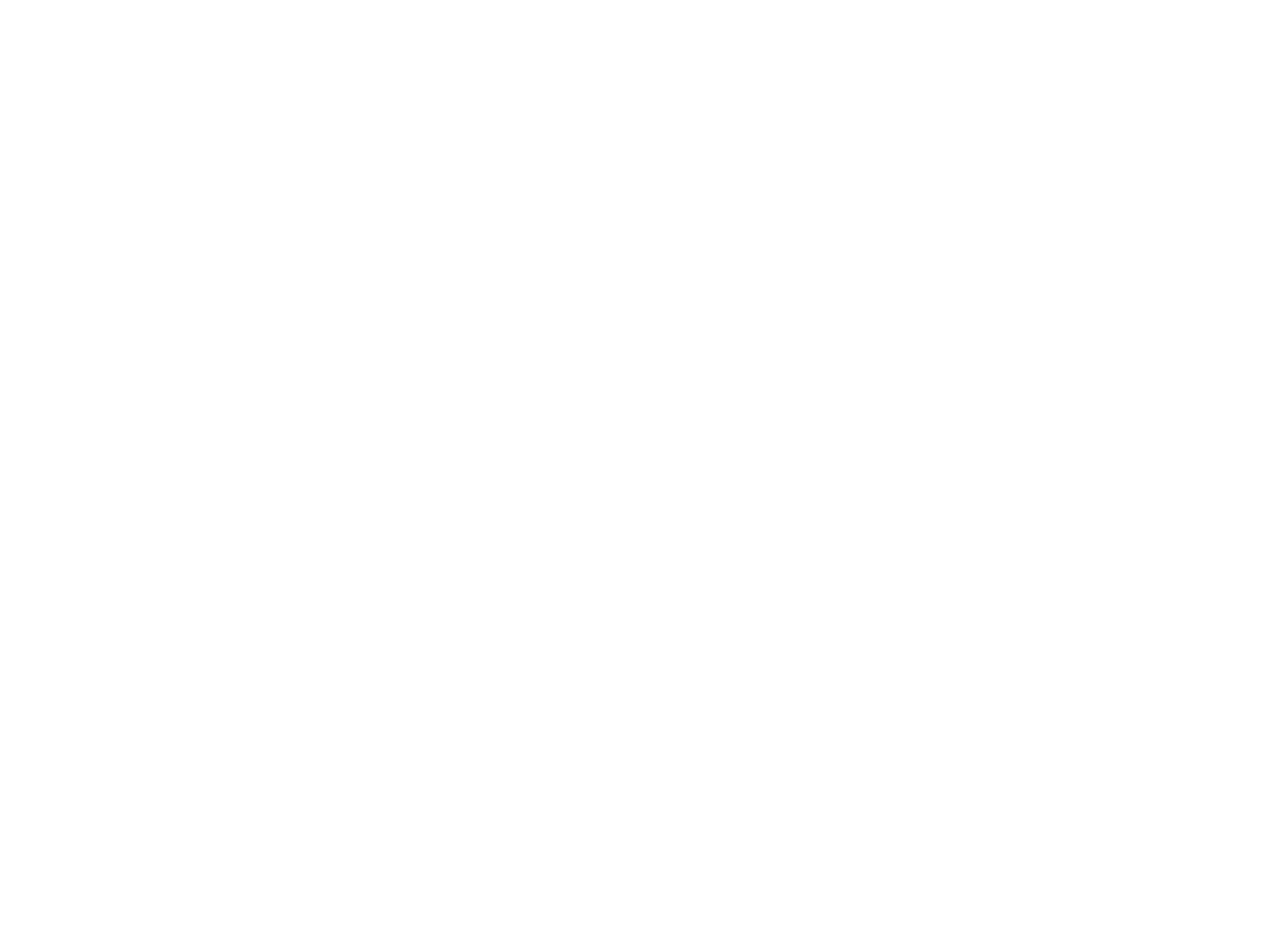
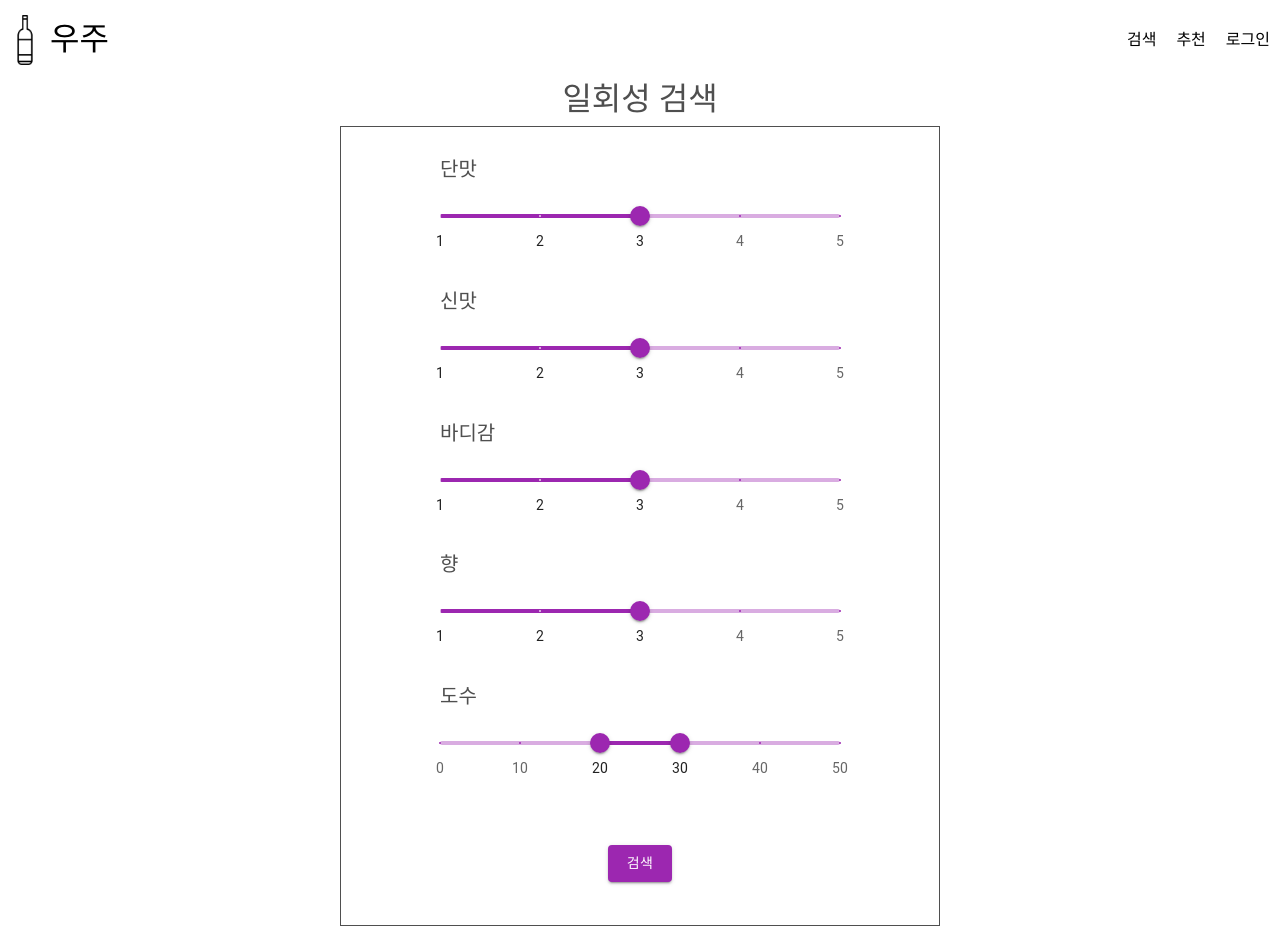
Before and after one commit to SPAMallday/WouldU, a React (Create React App) app in the folder frontend/: page /once in a window 1280 px wide. Before the commit this address had no page. Before the commit the page ends 800 px from the top, so only its background shows below. Built offline with nearby package versions, Linux system fonts and the light colour scheme.

Commit message:
[feature] 일회성검색

```diff
--- a/frontend/src/App.js
+++ b/frontend/src/App.js
@@ -6,6 +6,7 @@
 import Join from "views/login/joinID";
 import Join2 from "views/login/joinQ";
 import MyPage from "views/mypage/MyPage";
+import SearchOnce from "views/search/SearchOnce";
 
 export default function App() {
   return (
@@ -19,7 +20,8 @@
               <Route path="login" element={<Login />}></Route>
               <Route path="join" element={<Join />}></Route>
               <Route path="survey" element={<Join2 />}></Route>
-              <Route path="/mypage" element={<MyPage />}></Route>
+              <Route path="mypage" element={<MyPage />}></Route>
+              <Route path="once" element={<SearchOnce />}></Route>
             </Route>
           </Routes>
         </Suspense>
--- /dev/null
+++ b/frontend/src/views/search/SearchOnce.js
@@ -0,0 +1,219 @@
+import React, { useState } from "react";
+import styled from "@emotion/styled";
+import Header from "components/nav/Header";
+import { Link } from "react-router-dom";
+import Box from "@mui/material/Box";
+import Slider from "@mui/material/Slider";
+import Button from "@mui/material/Button";
+
+//import axios from "axios";
+
+export default function SearchOnce() {
+  const [sweet, setSweet] = useState(3);
+  const [sour, setSour] = useState(3);
+  const [body, setBody] = useState(3);
+  const [smell, setSmell] = useState(3);
+  const [value, setValue] = useState([20, 30]);
+
+  const onClick = () => {
+    console.log(sweet);
+    console.log(sour);
+    console.log(body);
+    console.log(smell);
+    console.log(value);
+  };
+
+  const marks = [
+    {
+      value: 1,
+      label: "1",
+    },
+    {
+      value: 2,
+      label: "2",
+    },
+    {
+      value: 3,
+      label: "3",
+    },
+    {
+      value: 4,
+      label: "4",
+    },
+    {
+      value: 5,
+      label: "5",
+    },
+  ];
+
+  const alchol = [
+    {
+      value: 0,
+      label: "0",
+    },
+
+    {
+      value: 10,
+      label: "10",
+    },
+
+    {
+      value: 20,
+      label: "20",
+    },
+    {
+      value: 30,
+      label: "30",
+    },
+    {
+      value: 40,
+      label: "40",
+    },
+    {
+      value: 50,
+      label: "50",
+    },
+  ];
+  const handleChange = (event, newValue) => {
+    setSweet(newValue);
+  };
+  const handleChange1 = (event, newValue) => {
+    setSour(newValue);
+  };
+  const handleChange2 = (event, newValue) => {
+    setBody(newValue);
+  };
+  const handleChange3 = (event, newValue) => {
+    setSmell(newValue);
+  };
+  const handleChange4 = (event, newValue) => {
+    setValue(newValue);
+  };
+
+  function valuetext(value) {
+    return `${value}`;
+  }
+
+  return (
+    <StyledWrapper>
+      <Header />
+      <div id="main">
+        <h2>일회성 검색</h2>
+        <div id="searchForm">
+          <div>
+            <h5 id="textSub">단맛</h5>
+            <Box sx={{ width: 400 }} id="slider">
+              <Slider
+                defaultValue={3}
+                getAriaValueText={valuetext}
+                onChange={handleChange}
+                valueLabelDisplay="auto"
+                marks={marks}
+                min={1}
+                max={5}
+                color="secondary"
+              />
+            </Box>
+          </div>
+          <div>
+            <h5 id="textSub">신맛</h5>
+            <Box sx={{ width: 400 }} id="slider">
+              <Slider
+                defaultValue={3}
+                getAriaValueText={valuetext}
+                onChange={handleChange1}
+                valueLabelDisplay="auto"
+                marks={marks}
+                min={1}
+                max={5}
+                color="secondary"
+              />
+            </Box>
+          </div>
+          <div>
+            <h5 id="textSub">바디감</h5>
+            <Box sx={{ width: 400 }} id="slider">
+              <Slider
+                defaultValue={3}
+                getAriaValueText={valuetext}
+                onChange={handleChange2}
+                valueLabelDisplay="auto"
+                marks={marks}
+                min={1}
+                max={5}
+                color="secondary"
+              />
+            </Box>
+          </div>
+          <div>
+            <h5 id="textSub">향</h5>
+            <Box sx={{ width: 400 }} id="slider">
+              <Slider
+                defaultValue={3}
+                getAriaValueText={valuetext}
+                onChange={handleChange3}
+                valueLabelDisplay="auto"
+                marks={marks}
+                min={1}
+                max={5}
+                color="secondary"
+              />
+            </Box>
+          </div>
+          <div>
+            <h5 id="textSub">도수</h5>
+            <Box sx={{ width: 400 }} id="slider">
+              <Slider
+                getAriaLabel={() => "Temperature range"}
+                value={value}
+                getAriaValueText={valuetext}
+                onChange={handleChange4}
+                valueLabelDisplay="auto"
+                marks={alchol}
+                min={0}
+                max={50}
+                color="secondary"
+              />
+            </Box>
+          </div>
+          <div id="btBox">
+            <Button
+              type="button"
+              id="btn_search"
+              variant="contained"
+              onClick={onClick}
+              color="secondary"
+            >
+              검색
+            </Button>
+          </div>
+        </div>
+      </div>
+    </StyledWrapper>
+  );
+}
+
+const StyledWrapper = styled.div`
+  #main {
+    text-align: center;
+  }
+  #searchForm {
+    margin: auto;
+    width: 600px;
+    height: 800px;
+    border: 1px solid;
+  }
+  #textSub {
+    text-align: left;
+    width: 400px;
+    margin: auto;
+    margin-top: 30px;
+    margin-bottom: 20px;
+  }
+  #slider {
+    margin: auto;
+  }
+  #btn_search {
+    margin-top: 60px;
+  }
+`;
```
